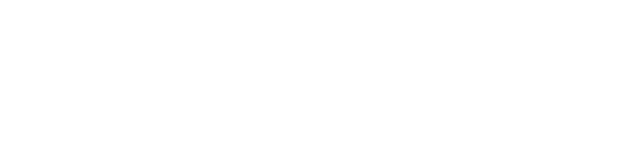
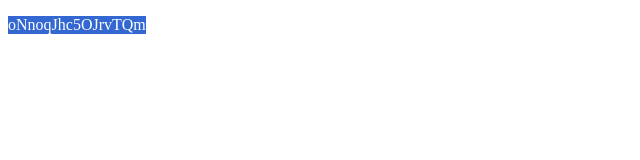
Before and after one commit to fgiaretta/password-generator, a plain HTML site: page index.html in a window 1280 px wide. Shown: the whole page, without its empty margins (0-640 px from the left). Drawn offline with Linux system fonts and the light colour scheme.

Commit message:
Add default length

```diff
--- a/index.html
+++ b/index.html
@@ -35,7 +35,7 @@
 
     function handleLoad() {
       var queryParams = new URLSearchParams(window.location.search);
-      var length = parseInt(queryParams.get('length'));
+      var length = parseInt(queryParams.get('length') || 16);
       var includeSpecialChars = queryParams.get('specialChars') === 'true';
 
       var password = generatePassword(length, includeSpecialChars);
```
